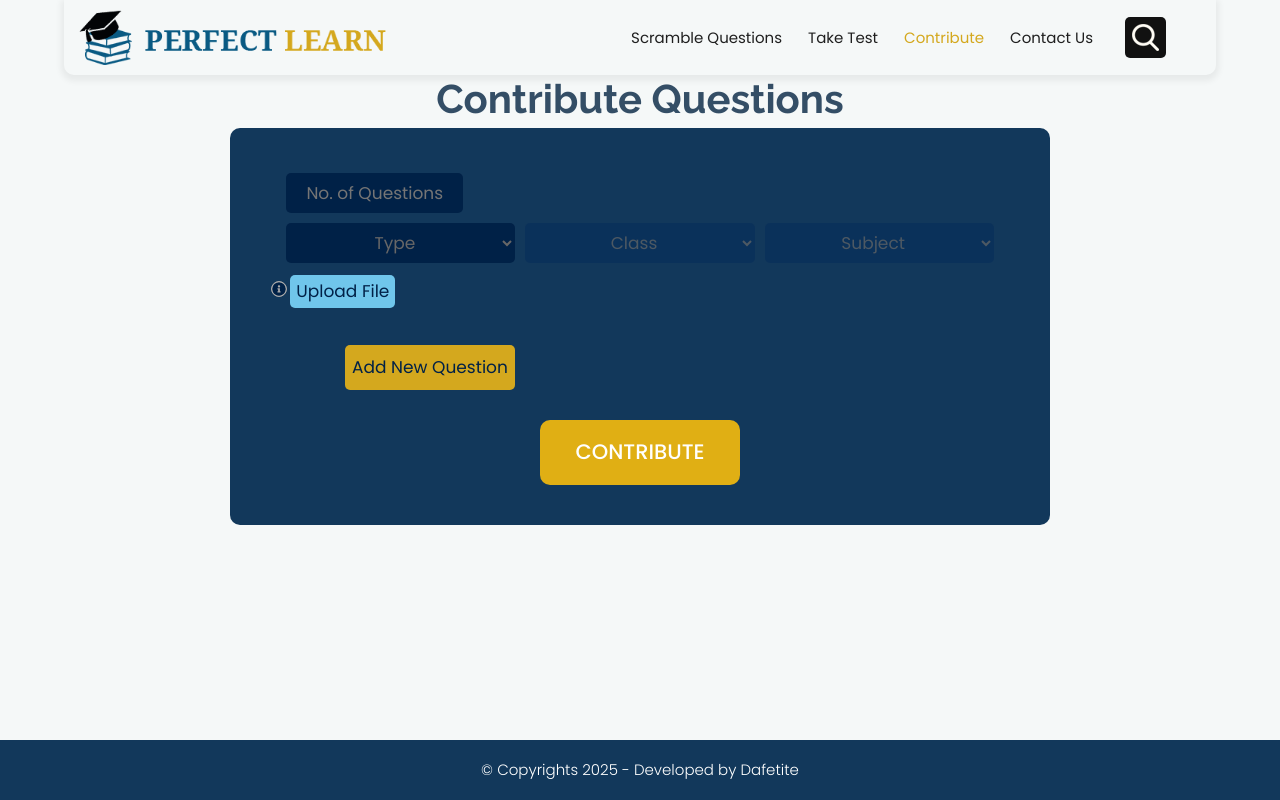
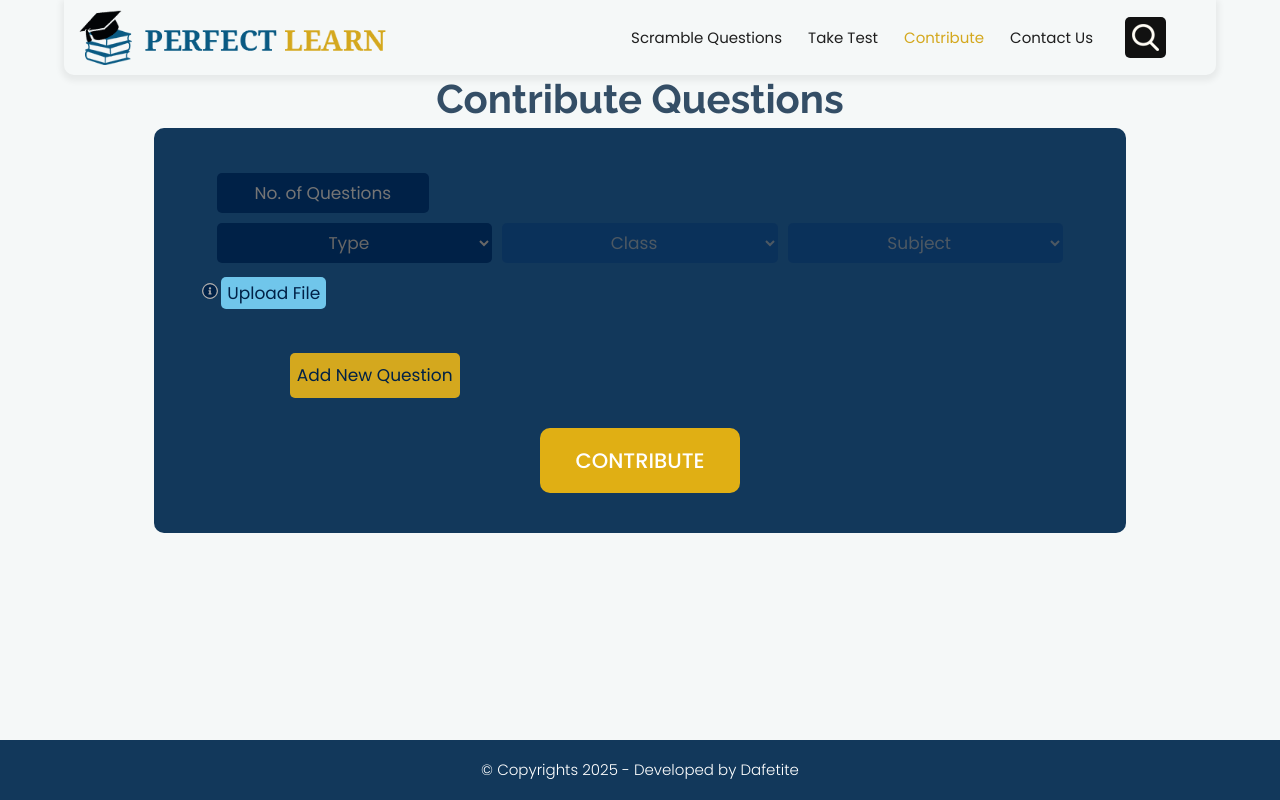
Before and after one commit to DafetiteOgaga/studdiebudie_frontend, a React (Create React App) app: page /contribute in a window 1280 px wide. Built offline with nearby package versions, Linux system fonts and the light colour scheme.

Commit message:
fixed style.css: fixed for better user experience

```diff
--- a/src/statics/css/style.css
+++ b/src/statics/css/style.css
@@ -2248,6 +2248,7 @@ section.inner_banner h3 {
 }
 .downloadBtn {
     background: #d4a81e;
+	padding: 0 13px;
 }
 
 .prev_next_container {
@@ -2471,7 +2472,7 @@ section.inner_banner h3 {
 .contribute_bg {
 	background: #12385b;
 	padding: 40px 0;
-	margin: 0 18%;
+	margin: 0 12%;
 	border-radius: 10px;
 }
 
```
